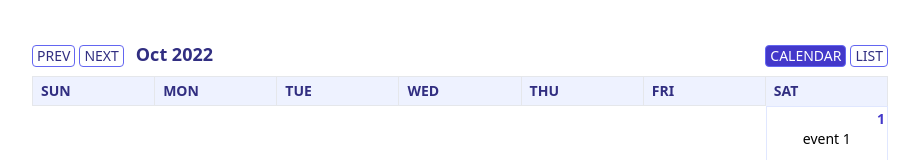
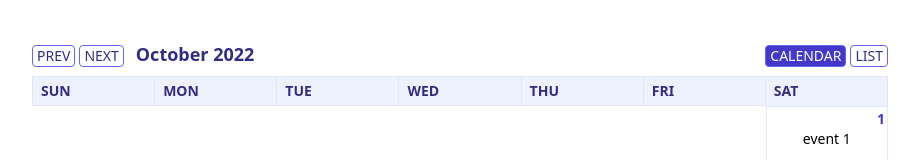
Before and after one commit to Fbasham/next-calendar, a Next.js app: page / in a window 1280 px wide. Shown: the top 160 px of the page, without its empty margins (180-1099 px from the left). Built offline with nearby package versions, Linux system fonts and the light colour scheme.

Commit message:
small changes

```diff
--- a/components/Calendar.js
+++ b/components/Calendar.js
@@ -33,7 +33,7 @@ function Calendar({ events }) {
           NEXT
         </button>
         <span className="text-lg font-bold">
-          {date.toUTCString().slice(8, 16)}
+          {date.toLocaleString("default", { month: "long", year: "numeric" })}
         </span>
         <button
           value={0}
@@ -106,13 +106,13 @@ function Calendar({ events }) {
                     : "text-center min-h-full py-1"
                 }
               >
-                {events
-                  .filter((e) => new Date(e.date).getTime() === day.getTime())
-                  .map((e) => (
-                    <ul>
-                      <li>{e.event}</li>
-                    </ul>
-                  ))}
+                <ul>
+                  {events
+                    .filter((e) => new Date(e.date).getTime() === day.getTime())
+                    .map((e, i) => (
+                      <li key={i}>{e.event}</li>
+                    ))}
+                </ul>
               </div>
             )}
           </div>
```
